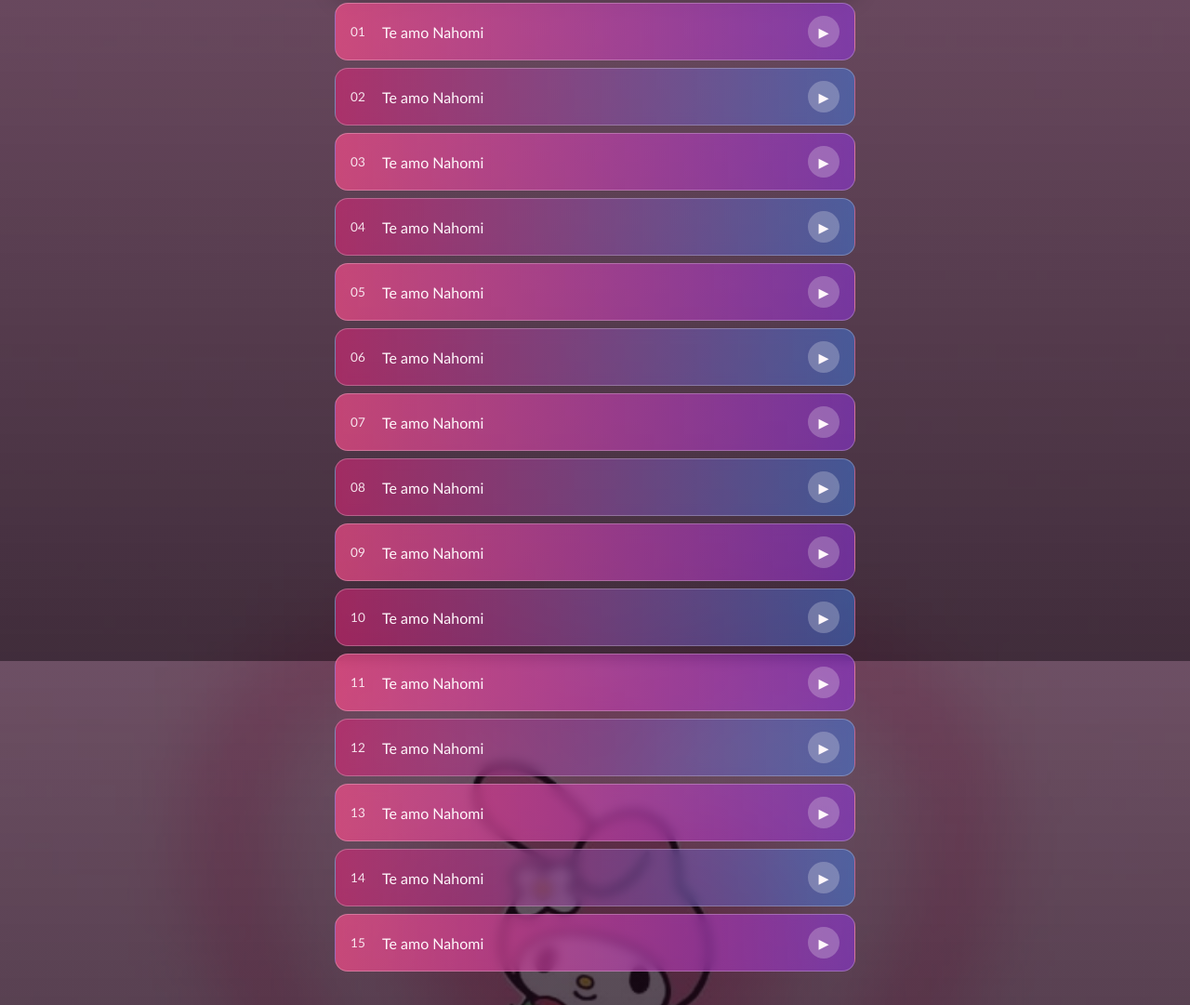
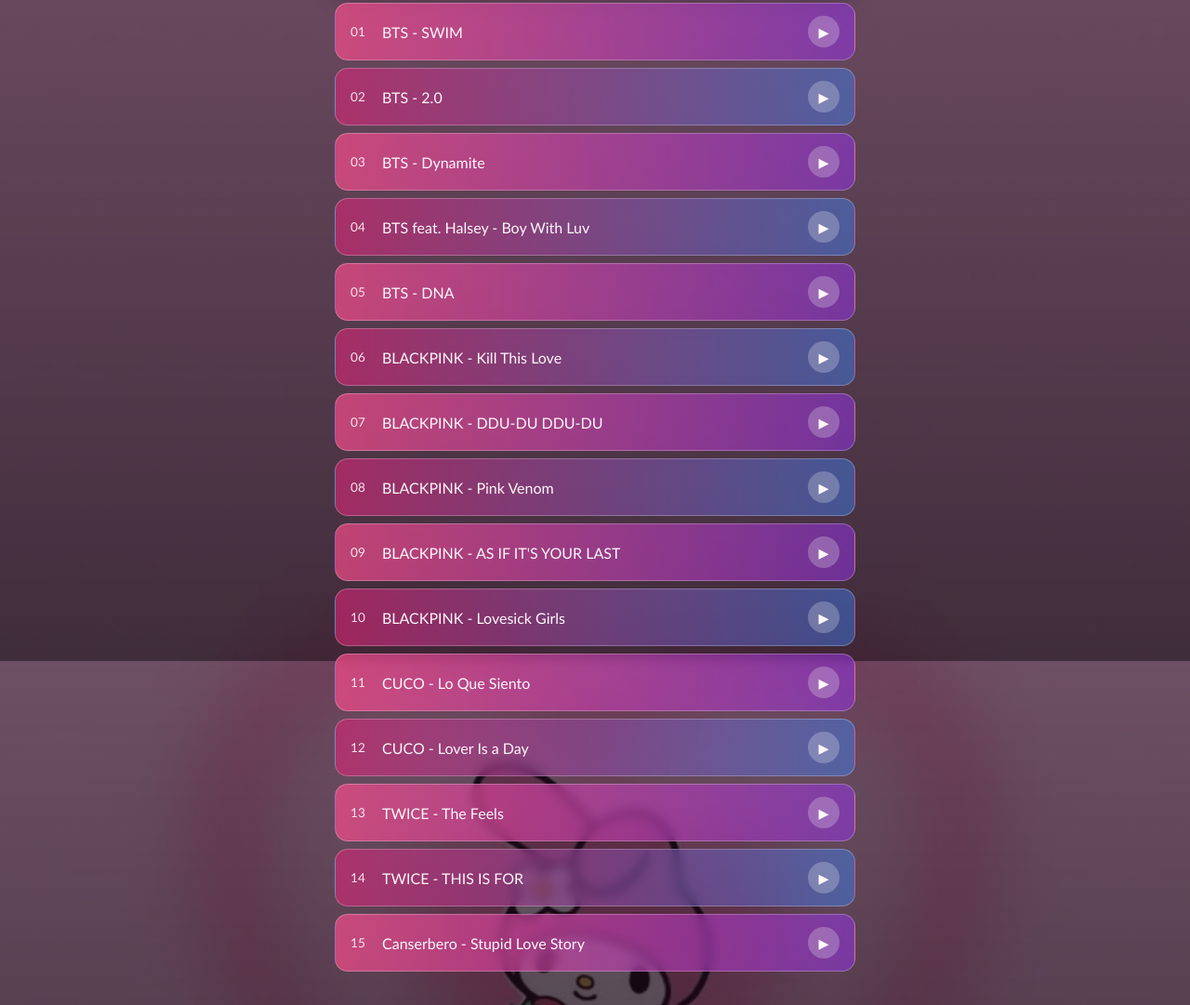
Before and after one commit to guapachejorman11-sketch/web.ligth, a plain HTML site: page index.html in a window 1280 px wide. Shown: the part 89-1170 px from the top of the page at 93% size. Drawn offline with Linux system fonts and the light colour scheme.

Commit message:
Poner nombre y artista fijo a cada pista

```diff
--- a/index.html
+++ b/index.html
@@ -87,7 +87,23 @@
   </div>
   <audio id="player" preload="metadata"></audio>
   <script>
-    const titles = ["Te amo Nahomi", "Te amo Nahomi", "Te amo Nahomi", "Te amo Nahomi", "Te amo Nahomi", "Te amo Nahomi", "Te amo Nahomi", "Te amo Nahomi", "Te amo Nahomi", "Te amo Nahomi", "Te amo Nahomi", "Te amo Nahomi", "Te amo Nahomi", "Te amo Nahomi", "Te amo Nahomi"];
+    const titles = [
+      "BTS - SWIM",
+      "BTS - 2.0",
+      "BTS - Dynamite",
+      "BTS feat. Halsey - Boy With Luv",
+      "BTS - DNA",
+      "BLACKPINK - Kill This Love",
+      "BLACKPINK - DDU-DU DDU-DU",
+      "BLACKPINK - Pink Venom",
+      "BLACKPINK - AS IF IT'S YOUR LAST",
+      "BLACKPINK - Lovesick Girls",
+      "CUCO - Lo Que Siento",
+      "CUCO - Lover Is a Day",
+      "TWICE - The Feels",
+      "TWICE - THIS IS FOR",
+      "Canserbero - Stupid Love Story"
+    ];
     const tracks = titles.map((title, i) => ({
       title,
       src: "./audio/" + String(i + 1).padStart(2, "0") + ".mp3"
```
